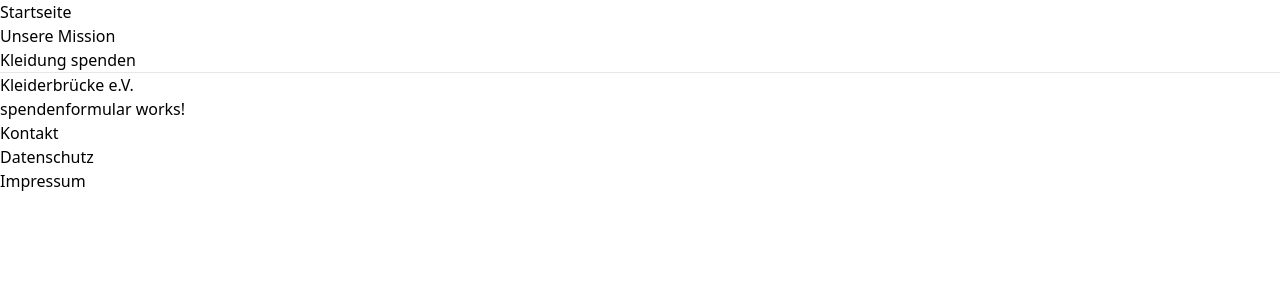
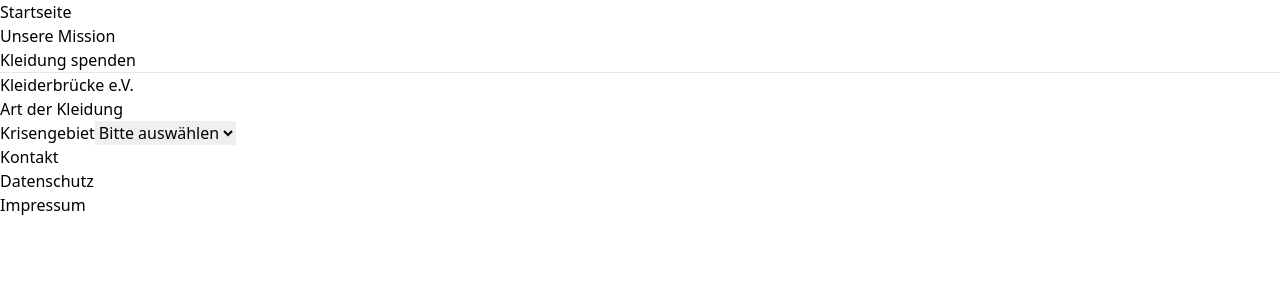
Before and after one commit to Praetofreak/webapp, an Angular app: page /spendenformular in a window 1280 px wide. Shown: the top 300 px of the page. Built offline with nearby package versions, Linux system fonts and the light colour scheme.

Commit message:
Spendenformular 1

```diff
--- a/src/app/app.component.ts
+++ b/src/app/app.component.ts
@@ -1,10 +1,11 @@
 import { Component } from '@angular/core';
 import { RouterOutlet, RouterLink, RouterLinkActive } from '@angular/router';
+import { ReactiveFormsModule } from '@angular/forms';
 
 @Component({
   selector: 'app-root',
   standalone: true,
-  imports: [RouterOutlet, RouterLink, RouterLinkActive],
+  imports: [RouterOutlet, RouterLink, RouterLinkActive, ReactiveFormsModule],
   templateUrl: './app.component.html',
   styleUrl: './app.component.scss'
 })
--- a/src/app/spendenformular/spendenformular.component.html
+++ b/src/app/spendenformular/spendenformular.component.html
@@ -1 +1,16 @@
-<p>spendenformular works!</p>
+<form class="form" [formGroup]="donationForm" (ngSubmit)="onSubmit()">
+    <div class="field">
+        <label class="label">Art der Kleidung</label>
+        <input type="text" class="input" formControlName="artDerKleidung" />
+    </div>
+    <div class="">
+        <label class="label">Krisengebiet</label>
+        <select type="text" class="input" formControlName="krisenGebiet">
+            <option value="" disabled selected hidden >Bitte auswählen</option>
+            <option value="ukraine">Ukraine</option>
+            <option value="gazaStreifen">Gazastreifen</option>
+            <option value="libanon">Libanon</option>
+            <option value="südpol">Südpol</option>
+        </select>
+    </div>
+</form>
--- a/src/app/spendenformular/spendenformular.component.ts
+++ b/src/app/spendenformular/spendenformular.component.ts
@@ -1,12 +1,21 @@
 import { Component } from '@angular/core';
+import { FormBuilder, ReactiveFormsModule } from '@angular/forms';
 
 @Component({
   selector: 'app-spendenformular',
   standalone: true,
-  imports: [],
+  imports: [ReactiveFormsModule],
   templateUrl: './spendenformular.component.html',
   styleUrl: './spendenformular.component.scss'
 })
 export class SpendenformularComponent {
+  donationForm = this.fb.group( {
+    artDerKleidung: "",
+    krisenGebiet:"",
+  })
+  constructor(private fb: FormBuilder) {}
 
+  onSubmit(): void {
+    console.log("Registrierte Spende:", this.donationForm.value)
+  }
 }
```
